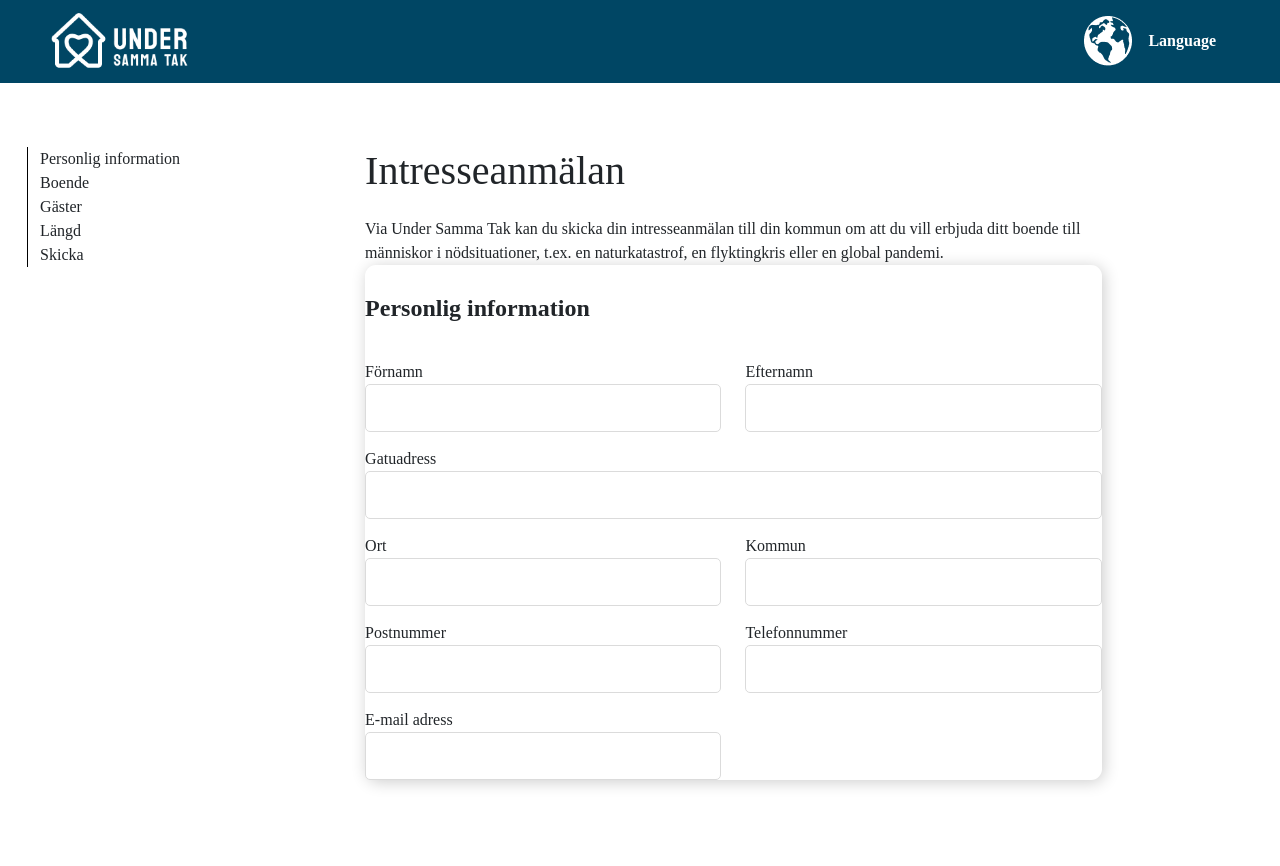
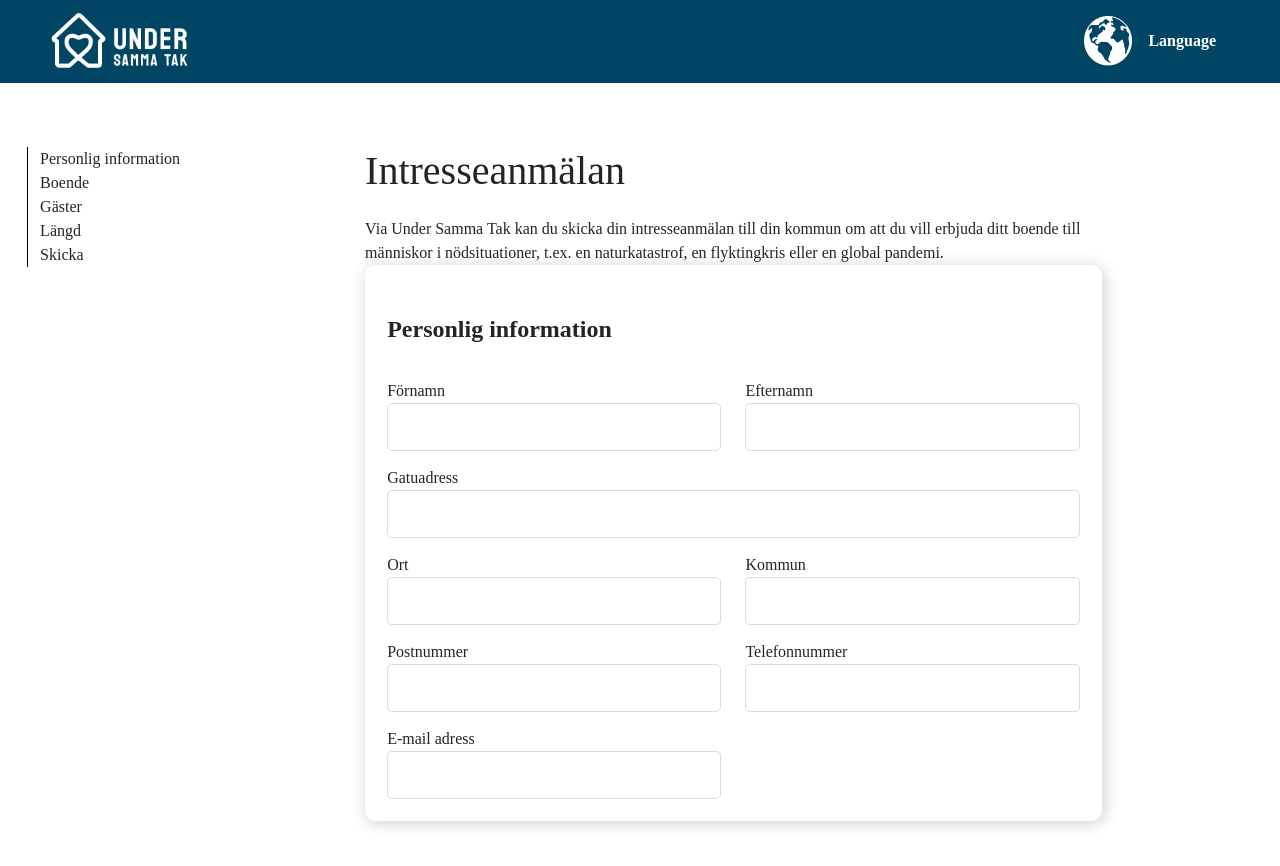
Before and after one commit to knyttali/under-samma-tak, a React (Create React App) app: page / in a window 1280 px wide. Shown: the top 866 px of the page. Before the commit the page ends 844 px from the top, so only its background shows below. Built offline with nearby package versions, Linux system fonts and the light colour scheme; a web font is replaced by a local one.

Commit message:
padding Fix

```diff
--- a/src/index.css
+++ b/src/index.css
@@ -259,6 +259,9 @@ p{
     border: 1px solid rgb(219, 219, 219);
     padding: 3%;
   }
+  #personligInfo{
+    padding: 3%;
+  }
   #personligInfo h4 {
     padding-bottom: 3%;
 }
```
